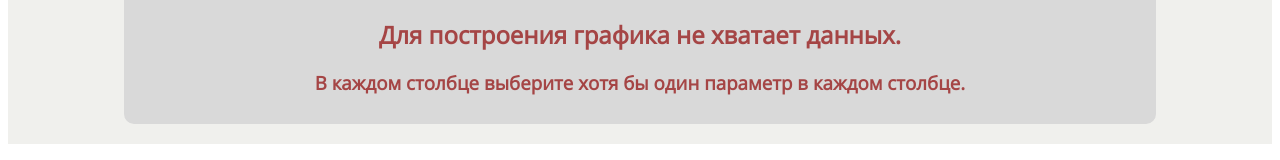
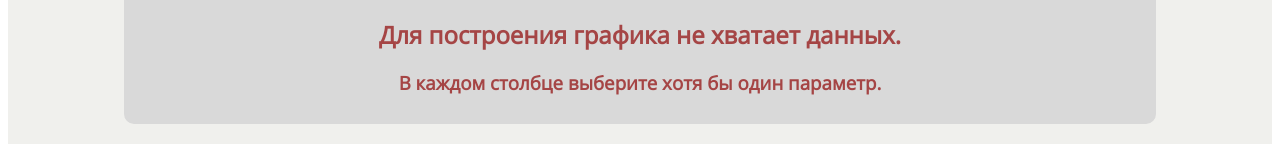
Before and after one commit to antonkrupin/rosmol_dashboard, a React (Create React App) app: page / in a window 1280 px wide. Shown: the part 401-561 px from the top of the page. Built offline with nearby package versions, Linux system fonts and the light colour scheme; no server answers.

Commit message:
remove typo

```diff
--- a/src/pages/MainPage.jsx
+++ b/src/pages/MainPage.jsx
@@ -96,7 +96,7 @@ const MainPage = () => {
               (
                 <div className="emptyChart">
                   <h2>Для построения графика не хватает данных. </h2>
-                  <h3>В каждом столбце выберите хотя бы один параметр в каждом столбце.</h3>
+                  <h3>В каждом столбце выберите хотя бы один параметр.</h3>
                 </div>
               ) :
               (
```
